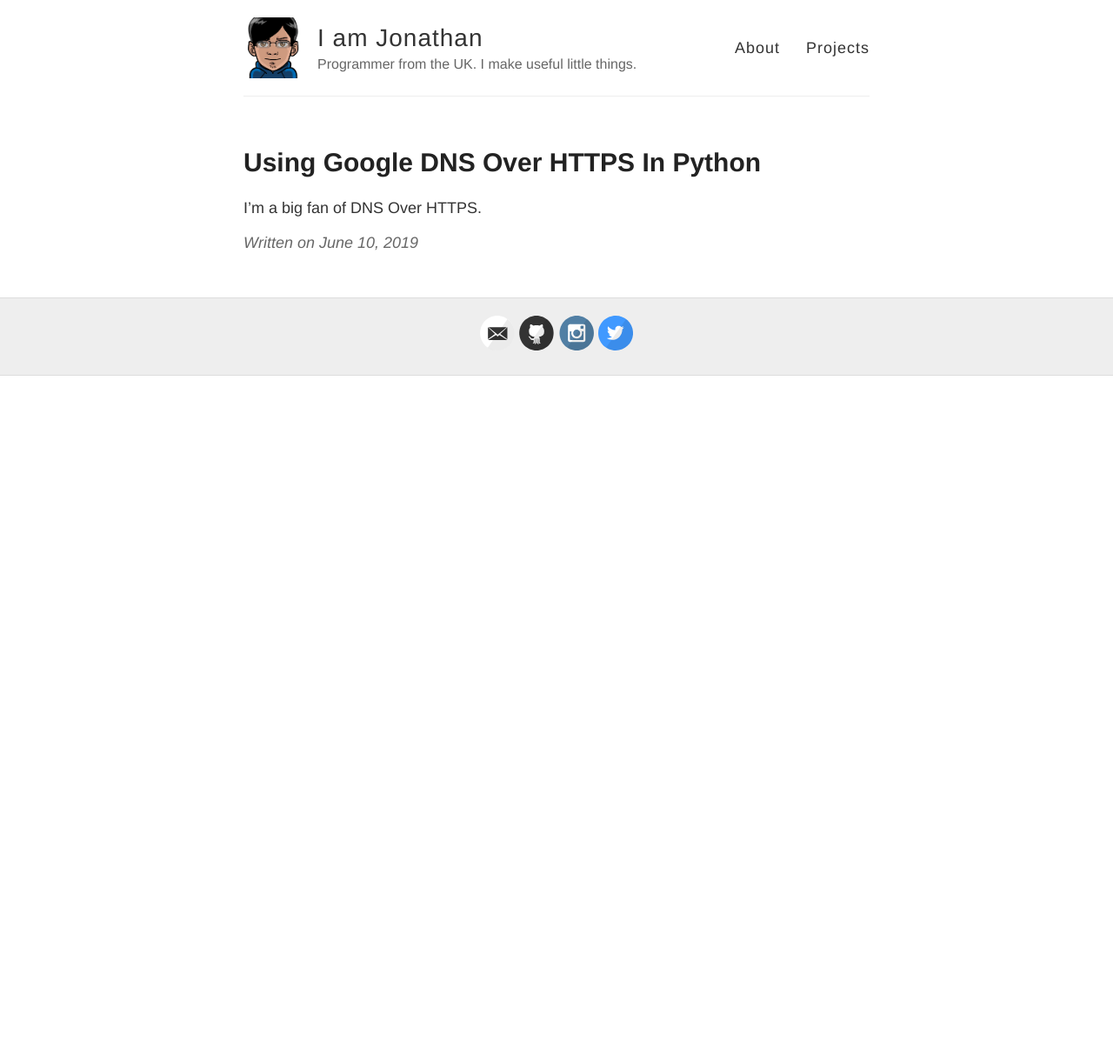
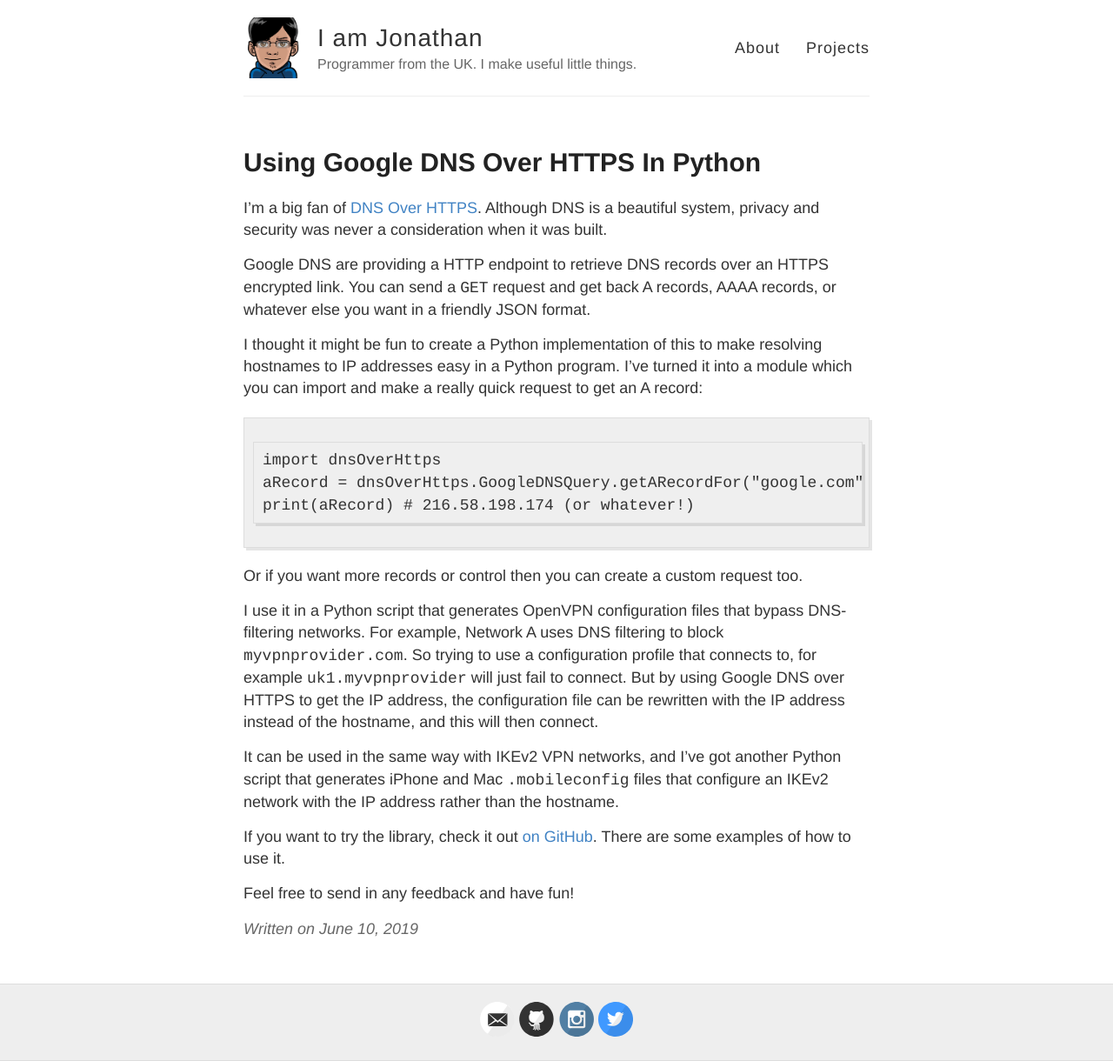
Before and after one commit to lovattj/lovattj.github.io, a Jekyll site: the page built from _posts/2019-6-10-Using-Google-DNS-Over-HTTPS-In-Python.md, in a window 1280 px wide. Shown: the whole page at 87% size. Built offline with Jekyll 4.4.1, drawn with Linux system fonts in a browser that asks for light colours; nearby versions of some CDN libraries; before the commit the page ends 900 px from its top, so only the background shows below that.

Commit message:
google dns entry

````diff
--- a/_posts/2019-6-10-Using-Google-DNS-Over-HTTPS-In-Python.md
+++ b/_posts/2019-6-10-Using-Google-DNS-Over-HTTPS-In-Python.md
@@ -3,4 +3,24 @@
 title: Using Google DNS Over HTTPS In Python
 ---
 
-I'm a big fan of DNS Over HTTPS.
+I'm a big fan of [DNS Over HTTPS](https://en.wikipedia.org/wiki/DNS_over_HTTPS). Although DNS is a beautiful system, privacy and security was never a consideration when it was built.
+
+Google DNS are providing a HTTP endpoint to retrieve DNS records over an HTTPS encrypted link. You can send a `GET` request and get back A records, AAAA records, or whatever else you want in a friendly JSON format.
+
+I thought it might be fun to create a Python implementation of this to make resolving hostnames to IP addresses easy in a Python program. I've turned it into a module which you can import and make a really quick request to get an A record:
+
+```
+import dnsOverHttps
+aRecord = dnsOverHttps.GoogleDNSQuery.getARecordFor("google.com")
+print(aRecord) # 216.58.198.174 (or whatever!)
+```
+
+Or if you want more records or control then you can create a custom request too.
+
+I use it in a Python script that generates OpenVPN configuration files that bypass DNS-filtering networks. For example, Network A uses DNS filtering to block `myvpnprovider.com`. So trying to use a configuration profile that connects to, for example `uk1.myvpnprovider` will just fail to connect. But by using Google DNS over HTTPS to get the IP address, the configuration file can be rewritten with the IP address instead of the hostname, and this will then connect.
+
+It can be used in the same way with IKEv2 VPN networks, and I've got another Python script that generates iPhone and Mac `.mobileconfig` files that configure an IKEv2 network with the IP address rather than the hostname.
+
+If you want to try the library, check it out [on GitHub](https://github.com/lovattj/python-Google-DNSOverHTTPS-Resolver). There are some examples of how to use it.
+
+Feel free to send in any feedback and have fun!
````
